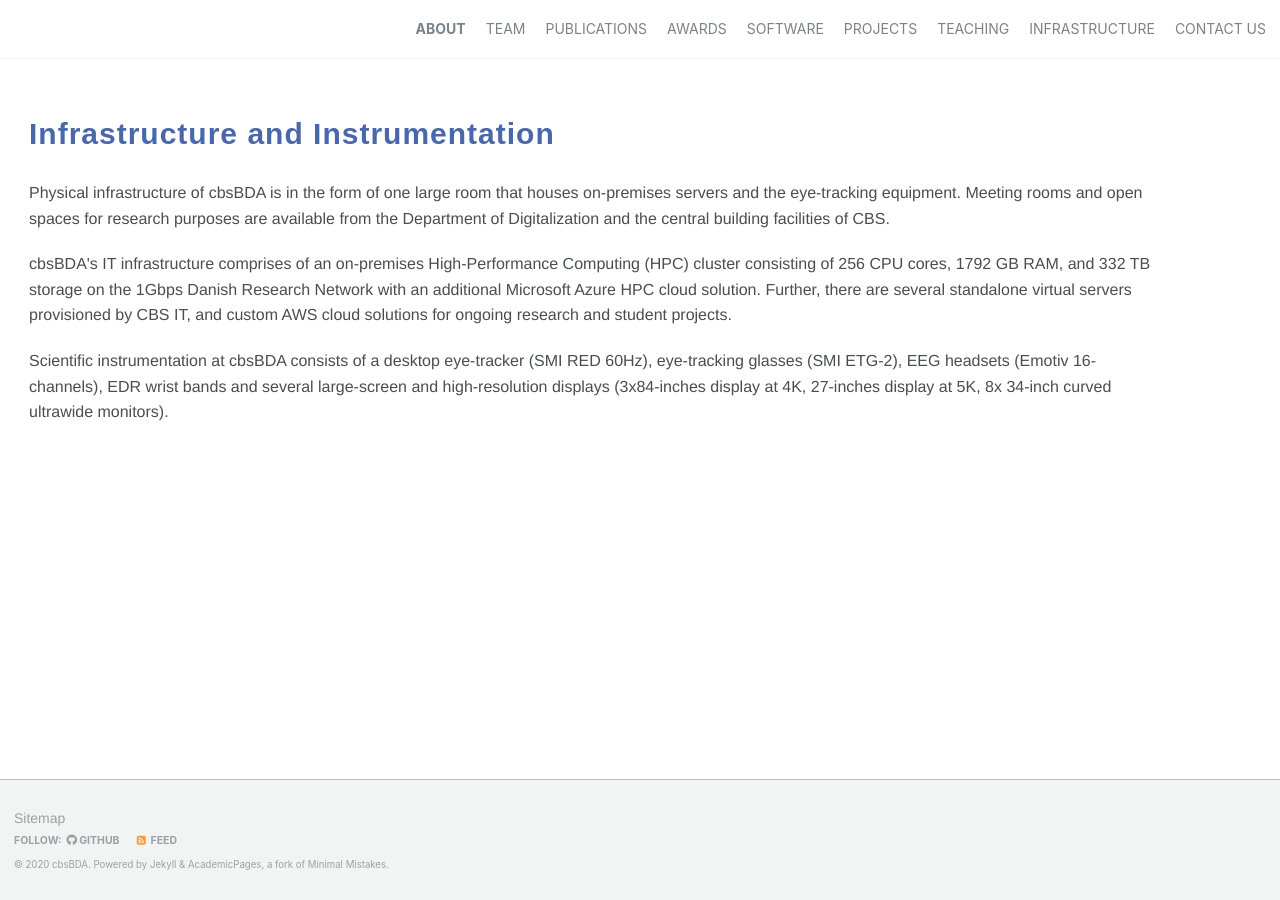
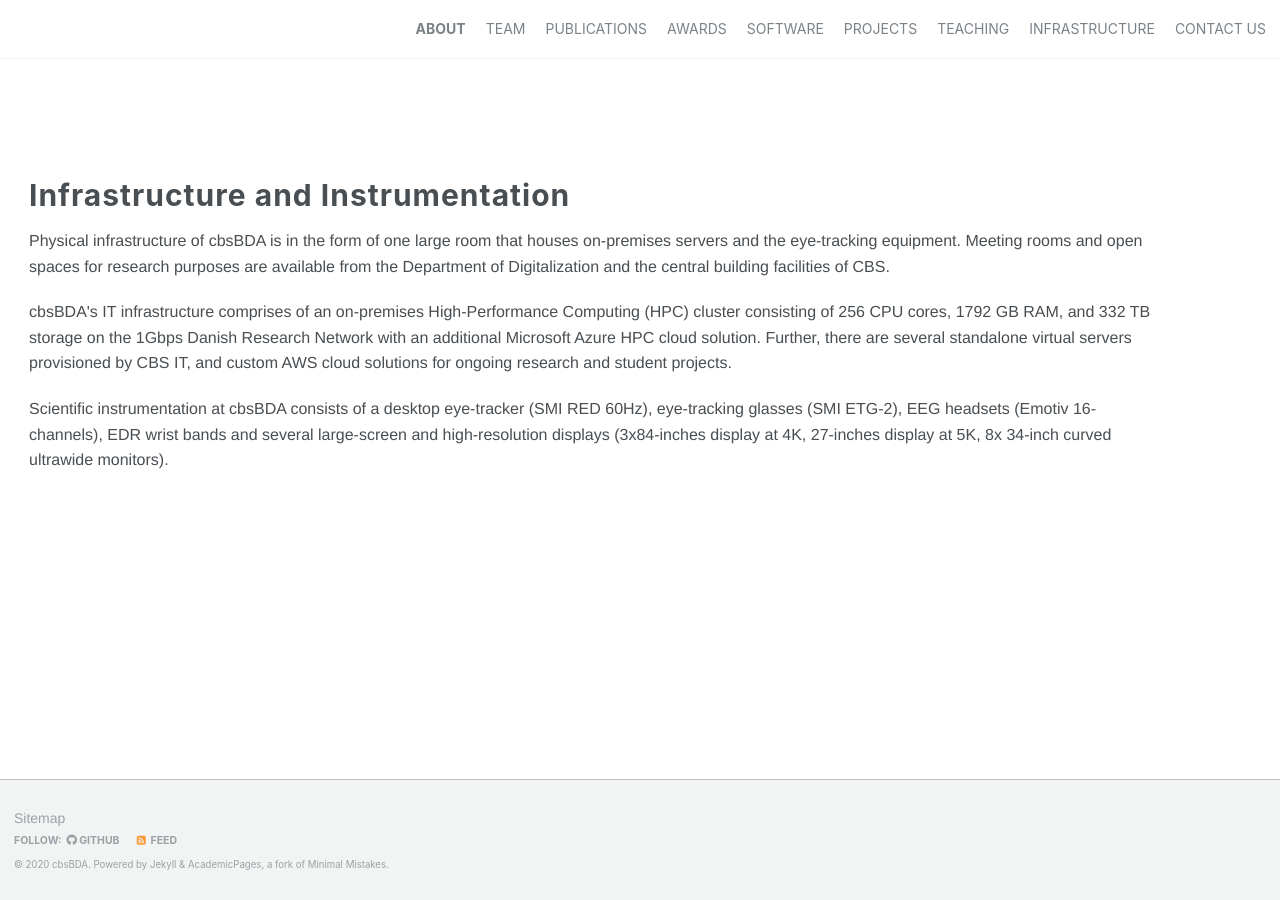
Before and after one commit to cbsBDA/cbsBDA-homepage, a Jekyll site: the page built from _pages/infrastructure.md, in a window 1280 px wide. Built offline with Jekyll 4.4.1, drawn with Linux system fonts in a browser that asks for light colours; nearby versions of some CDN libraries.

Commit message:
Update _custom.scss

```diff
--- a/_sass/_custom.scss
+++ b/_sass/_custom.scss
@@ -149,6 +149,13 @@ img {
 .section-heading{
   color: #4967aa;
   text-align: center;
+}
+.section-heading h2{
+  color: #494e52;
+  margin: 2em 0 0.5em;
+  line-height: 1.2;
+  font-family: -apple-system,".SFNSText-Regular","San Francisco","Roboto","Segoe UI","Helvetica Neue","Lucida Grande",Arial,sans-serif;
+  font-weight: bold;
 }
 .team h5 {
     margin-bottom: 10px;
```
